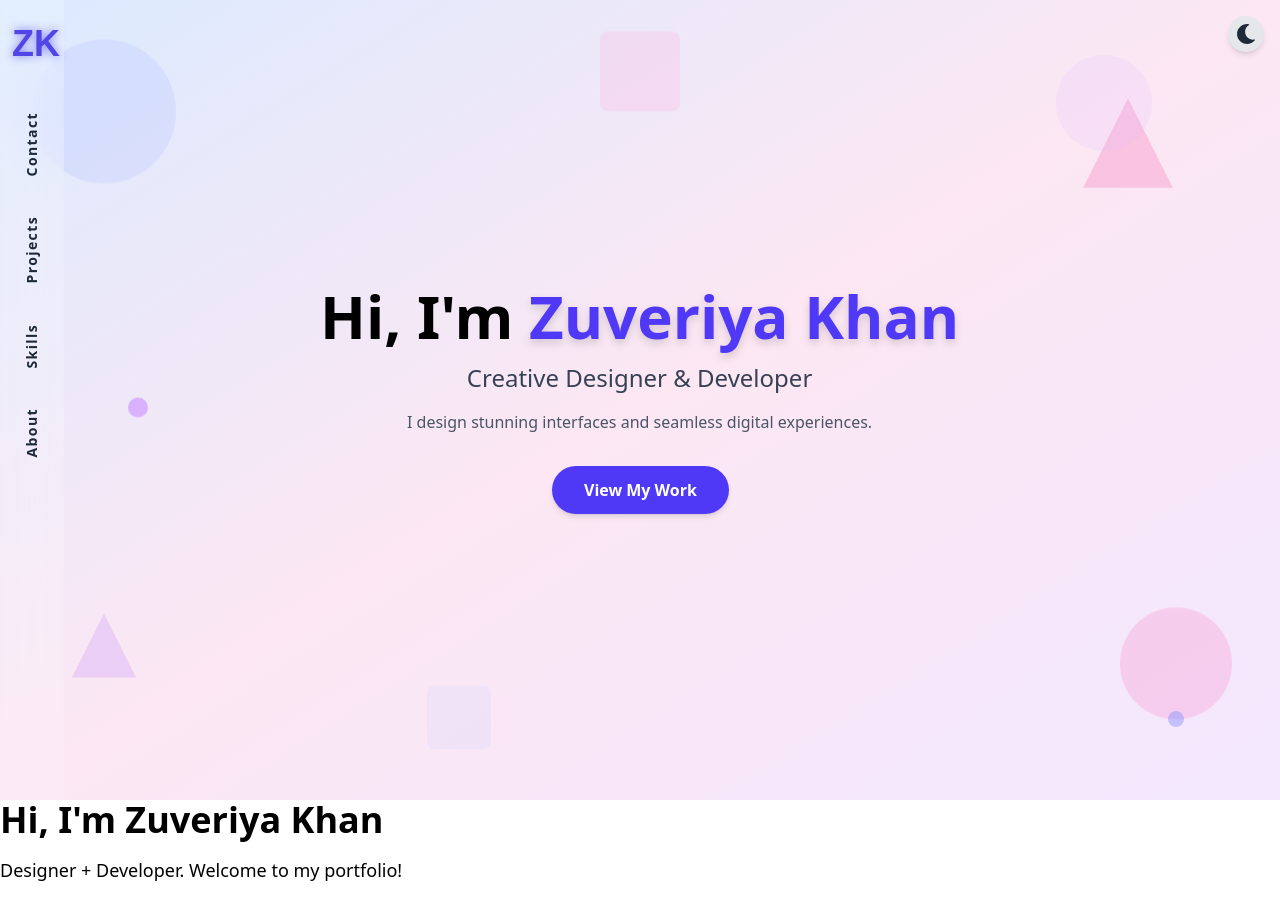
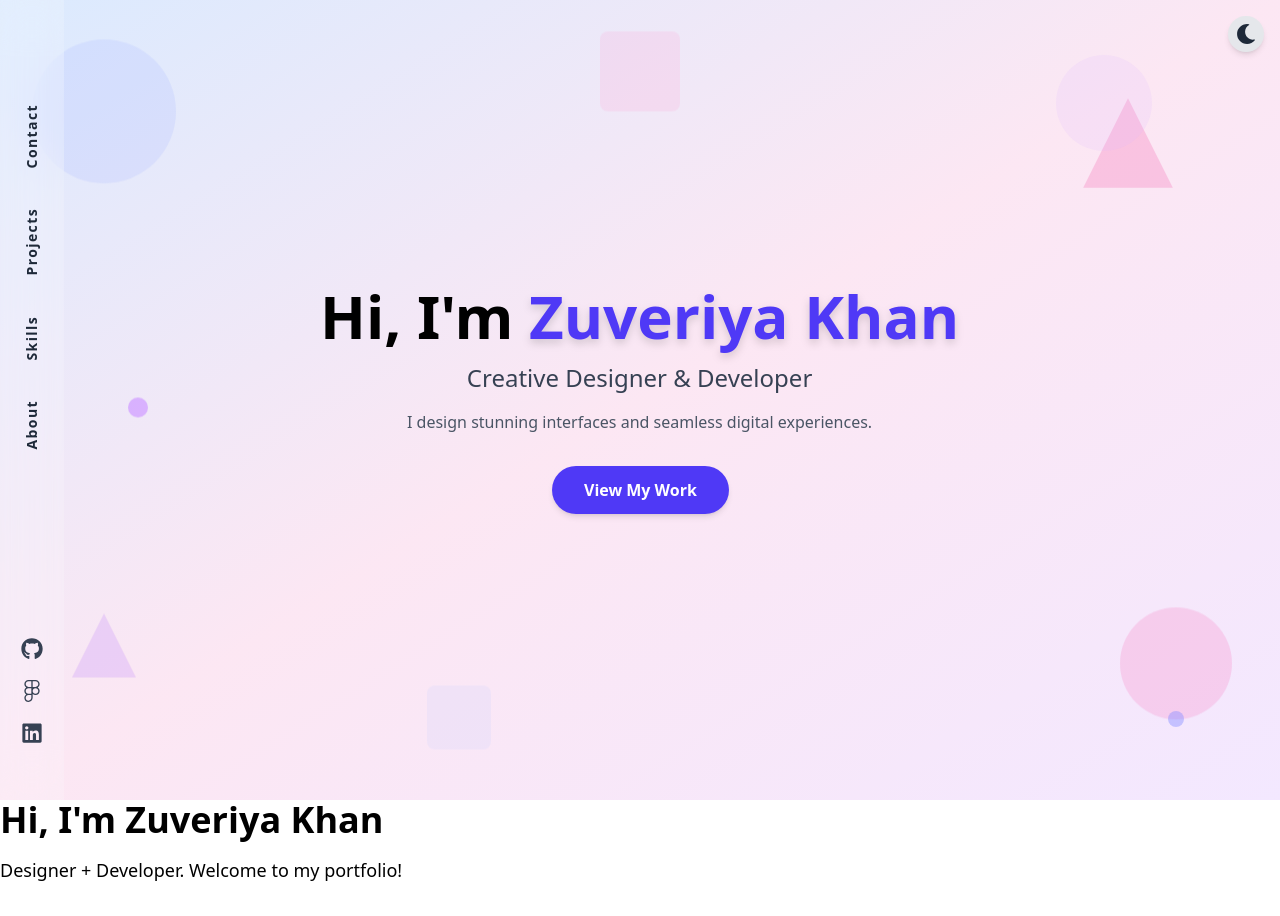
Before and after one commit to zuveriyakhan05/Next.js_Portfolio, a Next.js app: page / in a window 1280 px wide. Built offline with nearby package versions, Linux system fonts and the light colour scheme.

Commit message:
Adjudt all items

```diff
--- a/src/app/layout.js
+++ b/src/app/layout.js
@@ -16,6 +16,7 @@ export default function RootLayout({ children }) {
         {/* Sidebar with fixed width */}
         <Sidebar />
 
+
         {/* Main content (Hero + other stuff) fills remaining space */}
         <main className="flex-1">
           <Hero />
--- a/src/app/page.js
+++ b/src/app/page.js
@@ -3,7 +3,6 @@ export default function HomePage() {
     <section>
       <h1 className="text-4xl font-bold mb-4">Hi, I'm Zuveriya Khan</h1>
       <p className="mb-8 text-lg">Designer + Developer. Welcome to my portfolio!</p>
-      {/* Add hero, featured projects, or whatever best mirrors the original */}
     </section>
   );
 }
--- a/src/components/Sidebar.js
+++ b/src/components/Sidebar.js
@@ -2,7 +2,7 @@
 
 import { useState } from "react";
 import Link from "next/link";
-import { FaBars, FaTimes } from "react-icons/fa";
+import { FaBars, FaTimes, FaGithub, FaFigma, FaLinkedin } from "react-icons/fa";
 
 export default function Sidebar() {
   const [open, setOpen] = useState(false);
@@ -14,13 +14,26 @@ export default function Sidebar() {
     { name: "About", href: "/about" },
   ];
 
+  const socialLinks = [
+    {
+      name: "GitHub",
+      href: "https://github.com/your-github",
+      icon: <FaGithub size={22} />,
+    },
+    {
+      name: "Figma",
+      href: "https://figma.com/@your-figma",
+      icon: <FaFigma size={22} />,
+    },
+    {
+      name: "LinkedIn",
+      href: "https://linkedin.com/in/your-linkedin",
+      icon: <FaLinkedin size={22} />,
+    },
+  ];
+
   return (
     <>
-      {/* Google Fonts Import for animated stylish logo (Montserrat) */}
-      <style global jsx>{`
-@import url('https://fonts.googleapis.com/css2?family=Dancing+Script&display=swap');
-      `}</style>
-
       {/* Hamburger for mobile only */}
       <button
         aria-label="Open Sidebar"
@@ -33,21 +46,14 @@ export default function Sidebar() {
       {/* Mobile Sidebar */}
       <aside
         className={`
-          fixed top-0 left-0 h-full w-16 z-50 bg-white/20 backdrop-blur-xl flex flex-col items-center py-6 justify-start gap-10
+          fixed top-0 left-0 h-full w-16 z-50 bg-white/20 backdrop-blur-xl flex flex-col items-center py-6 justify-between
           transition-transform duration-300
           ${open ? "translate-x-0" : "-translate-x-20"}
           sm:hidden
         `}
         style={{ minHeight: "240px" }}
       >
-        {/* Logo - smaller, custom font, more margin top in mobile */}
-        <div
-          className="mb-2 mt-10 flex items-center justify-center w-full text-indigo-600 font-extrabold text-4xl select-none animated-logo logo-shift"
-          style={{ fontFamily: "'Lora', 'serif'" }}
-        >
-          ZK
-        </div>
-
+        {/* Close button */}
         <button
           className="absolute top-6 right-3 text-2xl"
           onClick={() => setOpen(false)}
@@ -56,6 +62,8 @@ export default function Sidebar() {
           <FaTimes />
         </button>
 
+        {/* Navigation links, moved downward with extra margin */}
+        <div className="flex flex-col items-center gap-10 mt-20">
           {navLinks.map((item) => (
             <Link
               key={item.name}
@@ -72,24 +80,35 @@ export default function Sidebar() {
               {item.name}
             </Link>
           ))}
+        </div>
+
+        {/* Social icons - moved higher with mb-8 */}
+        <div className="flex flex-col items-center gap-5 mb-8">
+          {socialLinks.map((social) => (
+            <a
+              key={social.name}
+              href={social.href}
+              target="_blank"
+              rel="noopener noreferrer"
+              aria-label={social.name}
+              className="text-gray-700 hover:text-indigo-600 transition"
+            >
+              {social.icon}
+            </a>
+          ))}
+        </div>
       </aside>
 
-      {/* Desktop Sidebar */}
+      {/* Desktop Sidebar - keep similar spacing for consistency */}
       <aside
         className={`
           hidden sm:fixed sm:top-0 sm:left-0 sm:h-full sm:w-16 sm:z-50
-          sm:bg-white/20 sm:backdrop-blur-xl sm:flex sm:flex-col sm:items-center sm:justify-start sm:py-6 sm:gap-10
+          sm:bg-white/20 sm:backdrop-blur-xl sm:flex sm:flex-col sm:items-center sm:justify-between sm:py-6
         `}
         style={{ minHeight: "240px" }}
       >
-        {/* Logo - smaller, custom font */}
-        <div
-          className="mb-2 flex items-center justify-center w-full text-indigo-600 font-extrabold text-4xl select-none animated-logo logo-shift"
-          style={{ fontFamily: "'Montserrat', sans-serif" }}
-        >
-          ZK
-        </div>
-
+        {/* Navigation links - add margin top */}
+        <div className="flex flex-col items-center gap-10 mt-20">
           {navLinks.map((item) => (
             <Link
               key={item.name}
@@ -105,33 +124,23 @@ export default function Sidebar() {
               {item.name}
             </Link>
           ))}
+        </div>
+        {/* Social icons - moved up with mb-8 */}
+        <div className="flex flex-col items-center gap-5 mb-8">
+          {socialLinks.map((social) => (
+            <a
+              key={social.name}
+              href={social.href}
+              target="_blank"
+              rel="noopener noreferrer"
+              aria-label={social.name}
+              className="text-gray-700 hover:text-indigo-600 transition"
+            >
+              {social.icon}
+            </a>
+          ))}
+        </div>
       </aside>
-
-      {/* Animation styles and position adjustment */}
-      <style jsx>{`
-        .animated-logo {
-          animation: logoAnim 3s ease-in-out infinite;
-          display: inline-block;
-        }
-
-        .logo-shift {
-          position: relative;
-          right: -12px; /* Shifts logo 12px outside right */
-        }
-
-        @keyframes logoAnim {
-          0%, 100% {
-            transform: scale(1) rotate(0deg);
-            color: #4f46e5;
-            text-shadow: 0 0 10px rgba(79, 70, 229, 0.7);
-          }
-          50% {
-            transform: scale(1.2) rotate(15deg);
-            color: #4338ca;
-            text-shadow: 0 0 20px rgba(67, 56, 202, 0.9);
-          }
-        }
-      `}</style>
     </>
   );
 }
```
Lines whose indentation alone changed are shown as unchanged.
